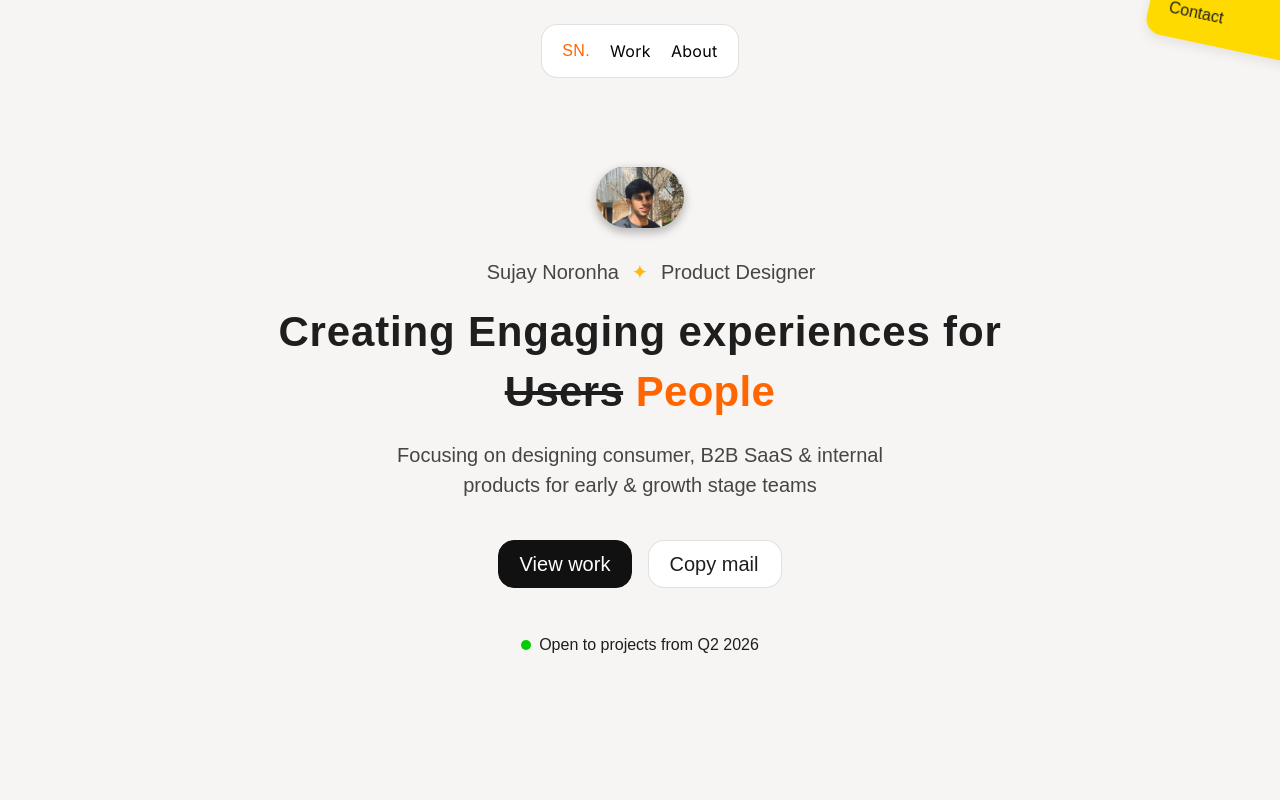
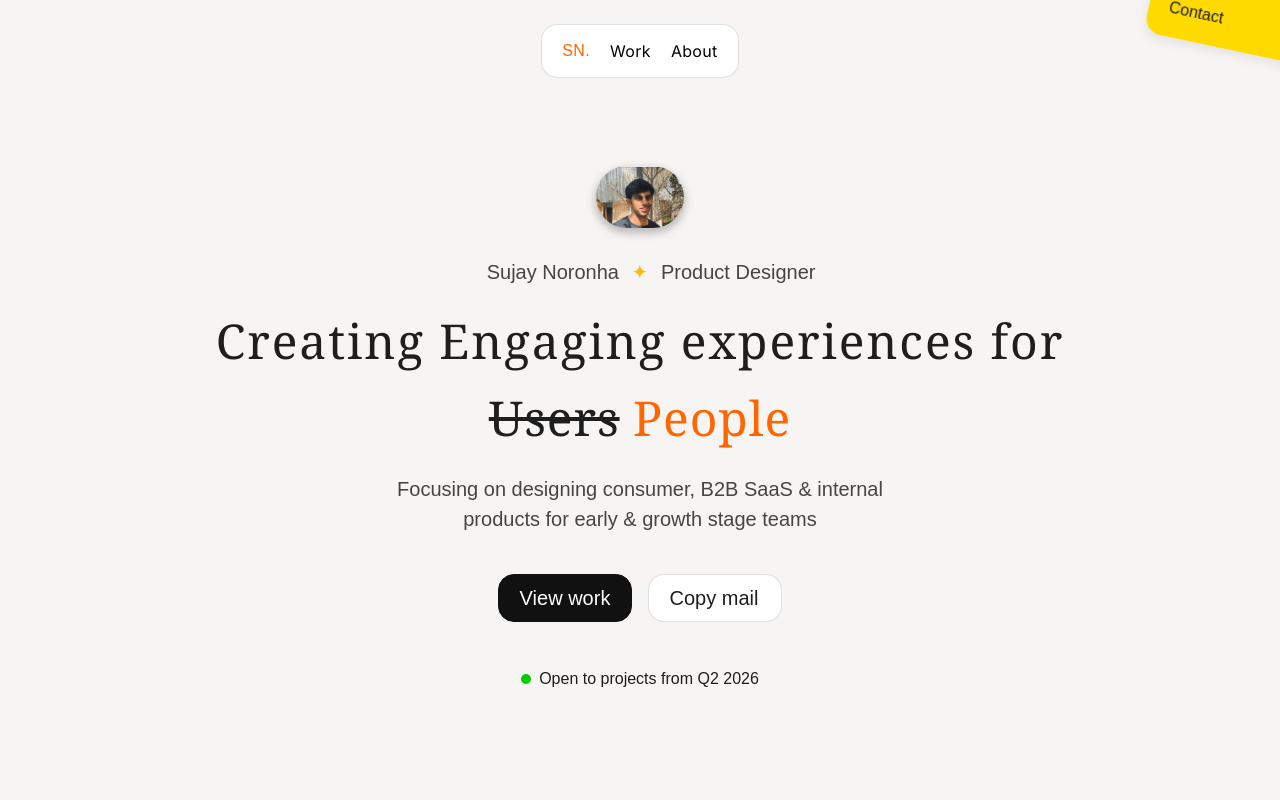
Before and after one commit to sujaynoronha/Portfolio, a React (Vite) app: page / in a window 1280 px wide. Shown: the top 800 px of the page. Built offline with nearby package versions, Linux system fonts and the light colour scheme; a web font is replaced by a local one.

Commit message:
Update main title text font in hero section to Anthropic Serif Display

```diff
--- a/src/app/components/Hero.tsx
+++ b/src/app/components/Hero.tsx
@@ -89,12 +89,12 @@ export function Hero() {
           <p className="font-['SF_Pro_Text:Regular',sans-serif] font-normal leading-[normal] not-italic relative shrink-0 md:text-[20px] text-[12px] text-[rgba(30,30,30,0.82)] text-left md:w-[165px] w-[99px] whitespace-nowrap">Product Designer</p>
         </div>
 
-        <div className="content-stretch flex flex-col md:gap-[12px] gap-[2px] items-center not-italic relative shrink-0 text-[#1e1e1e] text-center md:tracking-[0.84px] tracking-[0.64px] whitespace-nowrap">
-          <p className="font-['SF_Pro_Display:Semibold',sans-serif] font-semibold leading-[normal] relative shrink-0 md:text-[42px] text-[32px] md:tracking-[0.84px] tracking-[0.64px]">Creating Engaging experiences for</p>
-          <p className="font-['SF_Pro_Display:Semibold',sans-serif] font-semibold leading-[0] relative shrink-0 md:text-[42px] text-[32px] md:tracking-[0.84px] tracking-[0.64px]">
-            <span className="[text-decoration-skip-ink:none] decoration-solid leading-[normal] line-through tracking-[0.32px] md:text-[42px] text-[32px]">Users</span>
-            <span className="leading-[normal] md:text-[42px] text-[32px]"> </span>
-            <span className="leading-[normal] text-[#f60] tracking-[0.32px] md:text-[42px] text-[32px]">People</span>
+        <div className="content-stretch flex flex-col md:gap-[12px] gap-[2px] items-center not-italic relative shrink-0 text-[#1e1e1e] text-center whitespace-nowrap">
+          <p className="font-['Anthropic_Serif_Display:Medium',Georgia,serif] font-medium leading-[normal] relative shrink-0 md:text-[48px] text-[32px] md:tracking-[1.92px] tracking-[0.64px]">Creating Engaging experiences for</p>
+          <p className="font-['Anthropic_Serif_Display:Medium',Georgia,serif] font-medium leading-[0] relative shrink-0 md:text-[48px] text-[32px] md:tracking-[0.96px] tracking-[0.64px]">
+            <span className="[text-decoration-skip-ink:none] decoration-solid leading-[normal] line-through md:text-[48px] text-[32px]">Users</span>
+            <span className="leading-[normal] md:text-[48px] text-[32px]"> </span>
+            <span className="leading-[normal] text-[#f60] md:text-[48px] text-[32px]">People</span>
           </p>
         </div>
 
--- a/src/styles/fonts.css
+++ b/src/styles/fonts.css
@@ -161,3 +161,14 @@
   src: local('SF Pro Regular'), local('SFPro-Regular'), local('.SFNS-Regular');
   font-weight: 400;
 }
+/* Anthropic Serif Display:Medium */
+@font-face {
+  font-family: 'Anthropic Serif Display:Medium';
+  src: local('Anthropic Serif Display Medium'), local('AnthropicSerifDisplay-Medium'), local('Anthropic Serif Display'), Georgia, serif;
+  font-weight: 500;
+}
+@font-face {
+  font-family: 'Anthropic_Serif_Display:Medium';
+  src: local('Anthropic Serif Display Medium'), local('AnthropicSerifDisplay-Medium'), local('Anthropic Serif Display'), Georgia, serif;
+  font-weight: 500;
+}
```
